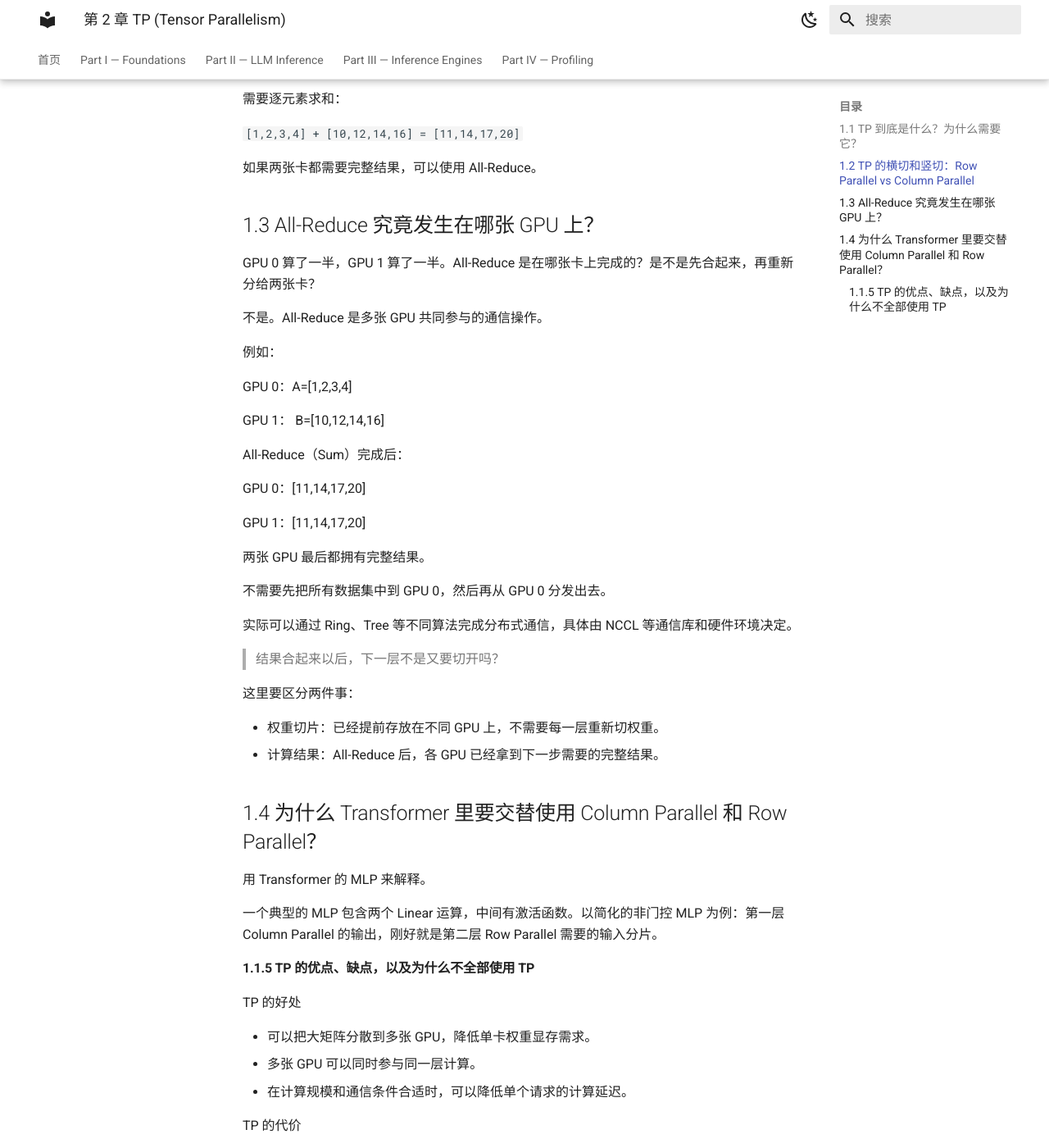
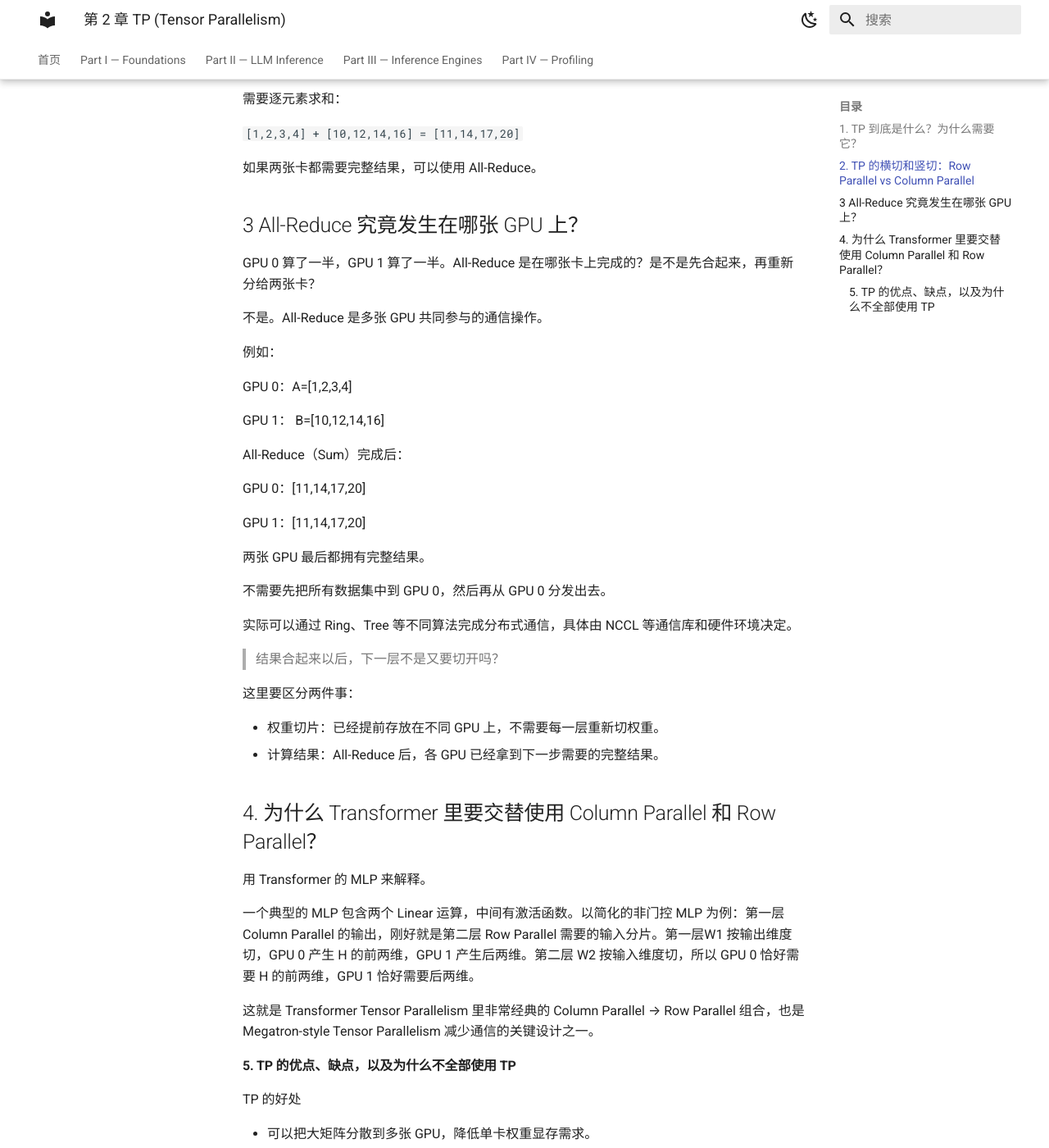
Before and after one commit to YifanLi3/YifanLi3.github.io, an MkDocs documentation site: the page built from docs/parallelism/Tensor-parallelism.md, in a window 1280 px wide and 1400 px high, scrolled down 1972 px. Shown: the whole window at 82% size. Built offline with MkDocs 1.6.1 and Material for MkDocs 9.7.7, drawn with Linux system fonts in a browser that asks for light colours; some of the changed text lies outside the part shown.

Commit message:
Update Tensor-parallelism.md

```diff
--- a/docs/parallelism/Tensor-parallelism.md
+++ b/docs/parallelism/Tensor-parallelism.md
@@ -1,6 +1,6 @@
 # 第 2 章 TP (Tensor Parallelism)
 
-## 1.1 TP 到底是什么？为什么需要它？
+## 1. TP 到底是什么？为什么需要它？
 
 TP = Tensor Parallelism，张量并行。
 
@@ -36,7 +36,7 @@ $$
 
 这就进入了我们讨论最多的 横切和竖切。
 
-## 1.2 TP 的横切和竖切：Row Parallel vs Column Parallel
+## 2. TP 的横切和竖切：Row Parallel vs Column Parallel
 
 Column Parallel：按列切
 
@@ -98,7 +98,7 @@ $$
 
 如果两张卡都需要完整结果，可以使用 All-Reduce。
 
-## 1.3 All-Reduce 究竟发生在哪张 GPU 上？
+## 3 All-Reduce 究竟发生在哪张 GPU 上？
 
 GPU 0 算了一半，GPU 1 算了一半。All-Reduce 是在哪张卡上完成的？是不是先合起来，再重新分给两张卡？
 
@@ -130,13 +130,15 @@ GPU 1：[11,14,17,20]
 - 权重切片：已经提前存放在不同 GPU 上，不需要每一层重新切权重。
 - 计算结果：All-Reduce 后，各 GPU 已经拿到下一步需要的完整结果。
 
-## 1.4 为什么 Transformer 里要交替使用 Column Parallel 和 Row Parallel？
+## 4. 为什么 Transformer 里要交替使用 Column Parallel 和 Row Parallel？
 
 用 Transformer 的 MLP 来解释。
 
-一个典型的 MLP 包含两个 Linear 运算，中间有激活函数。以简化的非门控 MLP 为例：第一层 Column Parallel 的输出，刚好就是第二层 Row Parallel 需要的输入分片。
+一个典型的 MLP 包含两个 Linear 运算，中间有激活函数。以简化的非门控 MLP 为例：第一层 Column Parallel 的输出，刚好就是第二层 Row Parallel 需要的输入分片。第一层W1 按输出维度切，GPU 0 产生 H 的前两维，GPU 1 产生后两维。第二层 W2 按输入维度切，所以 GPU 0 恰好需要 H 的前两维，GPU 1 恰好需要后两维。
 
-#### 1.1.5 TP 的优点、缺点，以及为什么不全部使用 TP
+这就是 Transformer Tensor Parallelism 里非常经典的 Column Parallel → Row Parallel 组合，也是 Megatron-style Tensor Parallelism 减少通信的关键设计之一。
+
+#### 5. TP 的优点、缺点，以及为什么不全部使用 TP
 
 TP 的好处
 
@@ -166,3 +168,7 @@ PP 可以把不同层放到不同 GPU 或 GPU 组，主要在 stage 边界传输
 它通常减少了 TP 那种层内频繁的 collective communication，但代价是流水线等待、负载不均衡，以及单请求不能同时使用所有 stage 计算同一层。
 
 因此两者经常组合使用。
+
+真正的 TP 优化，不仅是把大矩阵平均分到几张卡，还包括让每张卡尽可能用本地数据继续计算，减少 All-Reduce 和 All-Gather 的通信次数。
+
+而在 inference 中，还需要进一步考虑 KV Cache 怎么切分、TP 通信对每个 Decode Step 的影响，以及跨 GPU 通信会不会抵消并行计算带来的收益。
```
